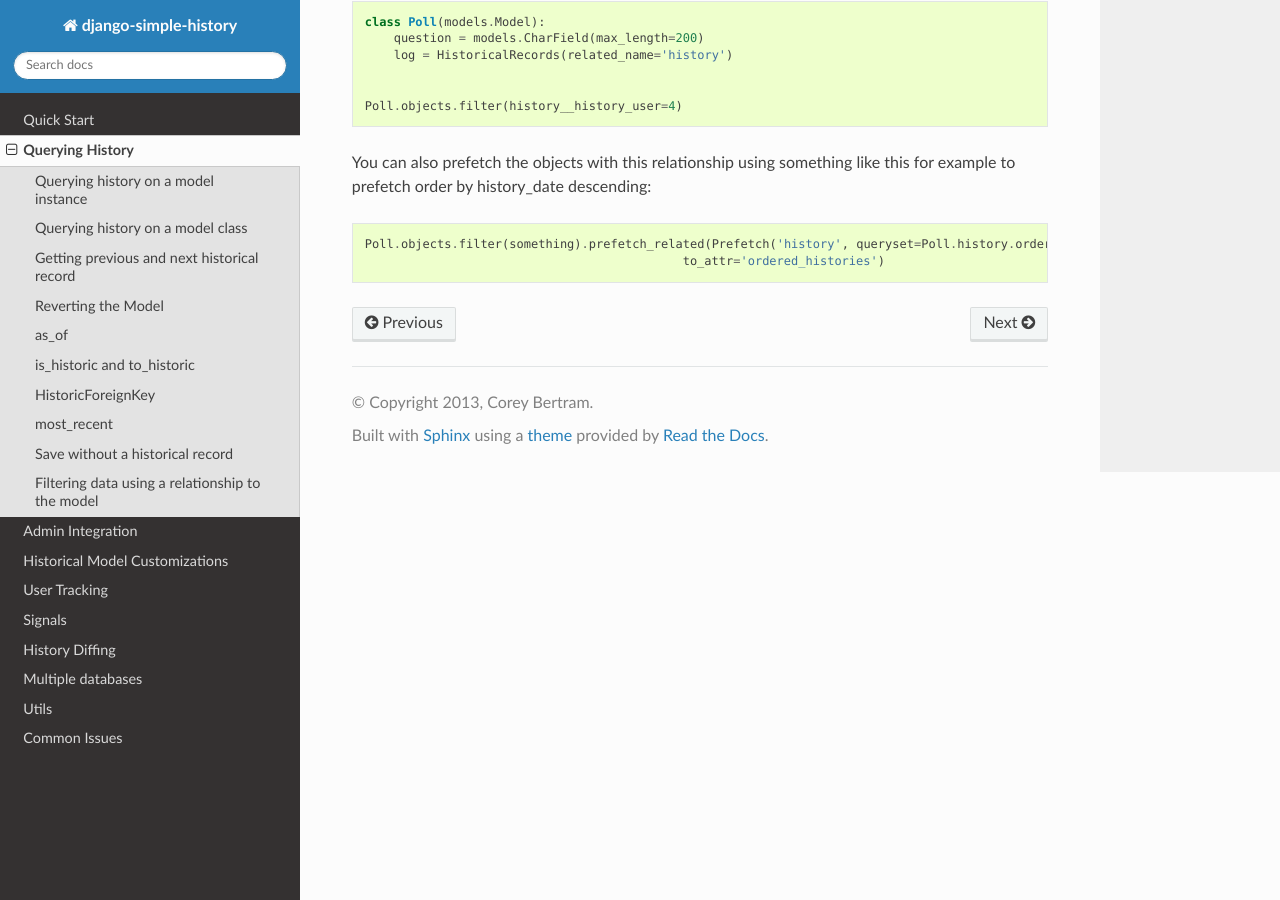
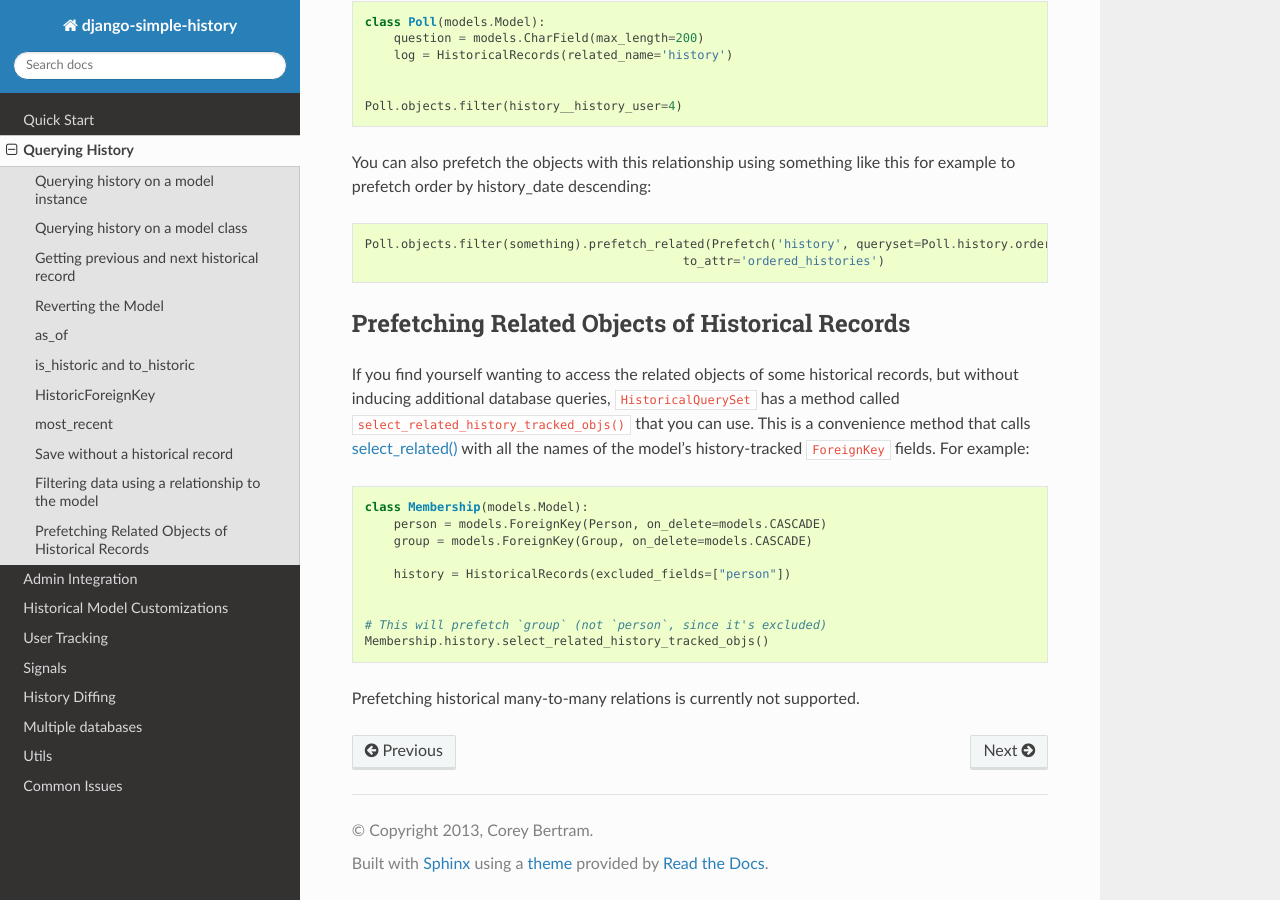
Before and after one commit to jazzband/django-simple-history, a Sphinx documentation site: the page built from docs/querying_history.rst, in a window 1280 px wide and 900 px high, scrolled down 4020 px. Built offline with Sphinx 7.4.7 and the Read the Docs theme 2.0.0, drawn with Linux system fonts in a browser that asks for light colours.

Commit message:
Added select_related_history_tracked_objs()
This will make it easier to avoid database queries - e.g. when diffing
and listing the results, which will be done in the admin class.

```diff
--- a/CHANGES.rst
+++ b/CHANGES.rst
@@ -22,6 +22,8 @@
   field name, to prevent flaky tests by making their order consistent (gh-1128)
 - ``diff_against()`` has a new keyword argument, ``foreign_keys_are_objs``;
   see usage in the docs under "History Diffing" (gh-1128)
+- Added ``HistoricalQuerySet.select_related_history_tracked_objs()``; see usage in the
+  docs under "Prefetching Related Objects of Historical Records" (gh-1128)
 
 3.5.0 (2024-02-19)
 ------------------
--- a/docs/history_diffing.rst
+++ b/docs/history_diffing.rst
@@ -52,8 +52,8 @@
     the value of the deleted object's primary key.
 
     Note that this will add extra database queries for each related field that's been
-    changed - as long as the related objects have not been prefetched
-    (using e.g. ``select_related()``).
+    changed - as long as the related objects have not been prefetched (using e.g.
+    `select_related_history_tracked_objs() <Prefetching Related Objects>`_).
 
   A couple examples showing the difference:
 
--- a/docs/querying_history.rst
+++ b/docs/querying_history.rst
@@ -225,3 +225,33 @@
 
     Poll.objects.filter(something).prefetch_related(Prefetch('history', queryset=Poll.history.order_by('-history_date'),
                                                 to_attr='ordered_histories')
+
+
+.. _`Prefetching Related Objects`:
+
+Prefetching Related Objects of Historical Records
+-------------------------------------------------
+
+If you find yourself wanting to access the related objects of some historical records,
+but without inducing additional database queries,
+``HistoricalQuerySet`` has a method called ``select_related_history_tracked_objs()``
+that you can use.
+This is a convenience method that calls `select_related()`_ with all the names of
+the model's history-tracked ``ForeignKey`` fields.
+For example:
+
+.. code-block:: python
+
+    class Membership(models.Model):
+        person = models.ForeignKey(Person, on_delete=models.CASCADE)
+        group = models.ForeignKey(Group, on_delete=models.CASCADE)
+
+        history = HistoricalRecords(excluded_fields=["person"])
+
+
+    # This will prefetch `group` (not `person`, since it's excluded)
+    Membership.history.select_related_history_tracked_objs()
+
+Prefetching historical many-to-many relations is currently not supported.
+
+.. _select_related(): https://docs.djangoproject.com/en/stable/ref/models/querysets/#select-related
```
Also changed, not shown: 3 other files.
